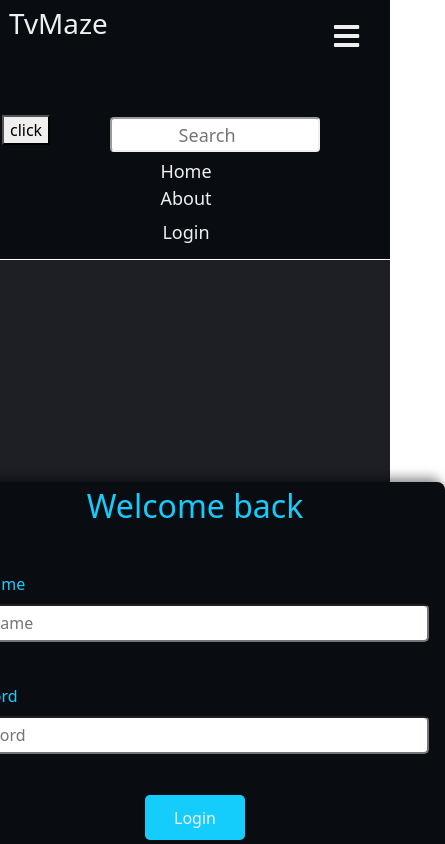
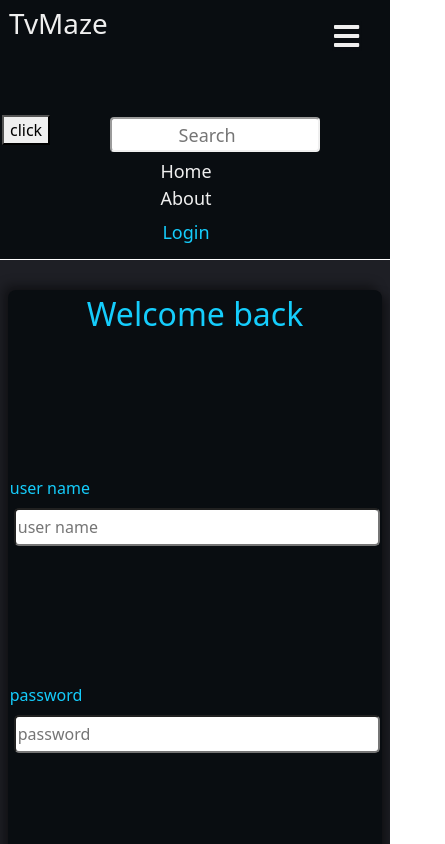
Before and after one commit to pouryaghazizadeh/react-project-simple-1, a React (Create React App) app: page /logIn in a window 390 px wide. Both pictures are taken after a click on the icon 346 px from the left and 35 px from the top of the page. Shown: the top 844 px of the page, 445 px wide, since content can reach past the window. Built offline with nearby package versions, Linux system fonts and the light colour scheme.

Commit message:
responsive log in page

```diff
--- a/src/LogIn/LogIn.jsx
+++ b/src/LogIn/LogIn.jsx
@@ -1,11 +1,12 @@
 import React from "react";
-import ButtonLogIn from "../component/buttonLogin/ButtonLogIn";
+ import ButtonLogIn from "../component/buttonLogin/ButtonLogIn";
 import "../LogIn/Login.css";
-const LogIn = ({mood,DarkMood}) => {
+const LogIn = ({ mood, DarkMood }) => {
   return (
+
     <div className="mother-logIn" style = {mood?DarkMood.bg.d2:DarkMood.bg.d2}>
       <form className="container-box" style = {mood?DarkMood.bg.l:DarkMood.bg.d}>
-        <titel className="titel-login" style = {mood?DarkMood.c.d:{ color: "#15cdfc"}}>Welcome back</titel>
+        <titel className="title-login" style = {mood?DarkMood.c.d:{ color: "#15cdfc"}}>Welcome back</titel>
         <div className="box">
           <titel  claccName = "label-login"  style = {mood?DarkMood.c.d:{ color: "#15cdfc"}}>user name</titel>
           <input className="user-box" type="text" required="" placeholder ="user name" />
@@ -17,6 +18,53 @@ const LogIn = ({mood,DarkMood}) => {
         <ButtonLogIn mood={mood} DarkMood={DarkMood}/>
       </form>
     </div>
+
+    // <div
+    //   className="mother-logIn"
+    //   style={mood ? DarkMood.bg.d2 : DarkMood.bg.d2}
+    // >
+    //   <form
+    //     className="container-box"
+    //     style={mood ? DarkMood.bg.l : DarkMood.bg.d}
+    //   >
+    //     <title
+    //       className="title-login"
+    //       style={mood ? DarkMood.c.d : { color: "#15cdfc" }}
+    //     >
+    //       Welcome back
+    //     </title>
+    //     <div className="box">
+    //       <label
+    //         claccName="label-login"
+    //         style={mood ? DarkMood.c.d : { color: "#15cdfc" }}
+    //       >
+    //         user name
+    //       </label>
+
+    //       <input
+    //         className="user-box"
+    //         type="text"
+    //         required=""
+    //         placeholder="user name"
+    //       />
+    //     </div>
+    //     <div className="box">
+    //       <label
+    //         claccName="label-login"
+    //         style={mood ? DarkMood.c.d : { color: "#15cdfc" }}
+    //       >
+    //         password
+    //       </label>
+    //       <input
+    //         className="user-box"
+    //         type="password"
+    //         required=""
+    //         placeholder="password"
+    //       />
+    //     </div>
+    //     <ButtonLogIn mood={mood} DarkMood={DarkMood} />
+    //   </form>
+    // </div>
   );
 };
 
--- a/src/LogIn/Login.css
+++ b/src/LogIn/Login.css
@@ -30,11 +30,21 @@
   margin-left: 4px;
 }
 
-.titel-login {
+.title-login {
   font-size: xx-large;
 }
 
-.label-login {
-  font-size:xx-large;
-  margin-left: 4px;
+@media screen and (max-width: 550px){
+
+.container-box{
+  width: 96vw;
+  height: 93vh;
 }
+.box{
+  width: 99vw;
+  height: 70px;
+  padding-left: 2vw;
+  padding-right: 2vw;
+}
+
+}
--- a/src/component/navbar/Navbar.jsx
+++ b/src/component/navbar/Navbar.jsx
@@ -60,7 +60,7 @@ const Navbar = ({getData,getMood,mood,DarkMood}) => {
           >
             About
           </NavLink>
-          <NavLink exact to="/Login" className="Log-in" style = {mood?DarkMood.c.d:DarkMood.c.l }>
+          <NavLink exact to="/Login"   activeStyle={{ color: "#15cdfc"}} className="Log-in" style = {mood?DarkMood.c.d:DarkMood.c.l }>
             Login
           </NavLink>
         </div>
--- a/src/component/navbar/navbar.css
+++ b/src/component/navbar/navbar.css
@@ -109,7 +109,7 @@ background-color: none;
 }
 .Log-in:hover {
   color:#1e1f25;
-  background: #15cdfc;
+  background: #efefef;
   height: 40px;
   width: 57px;
   border-radius: 4px;
```
